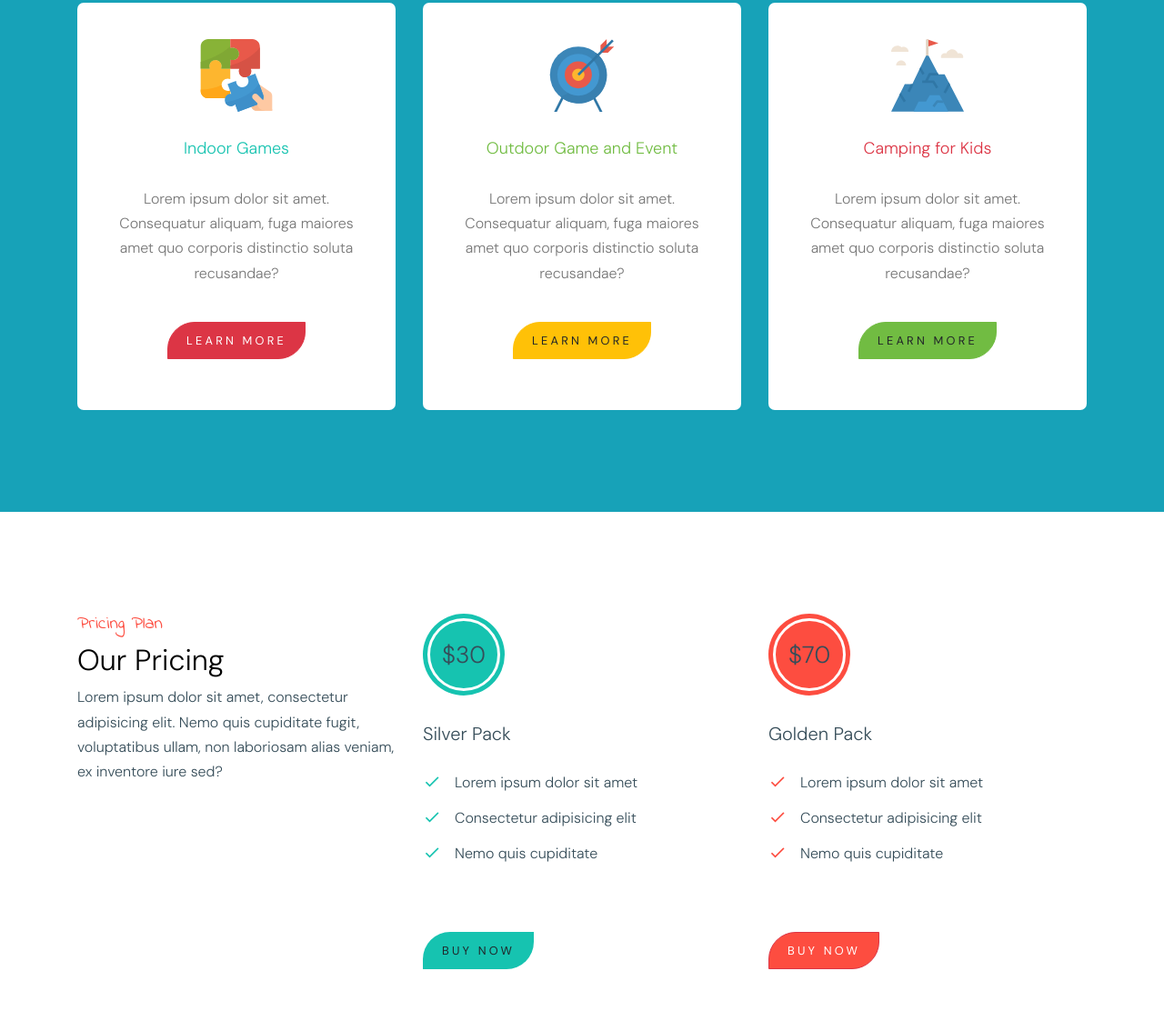
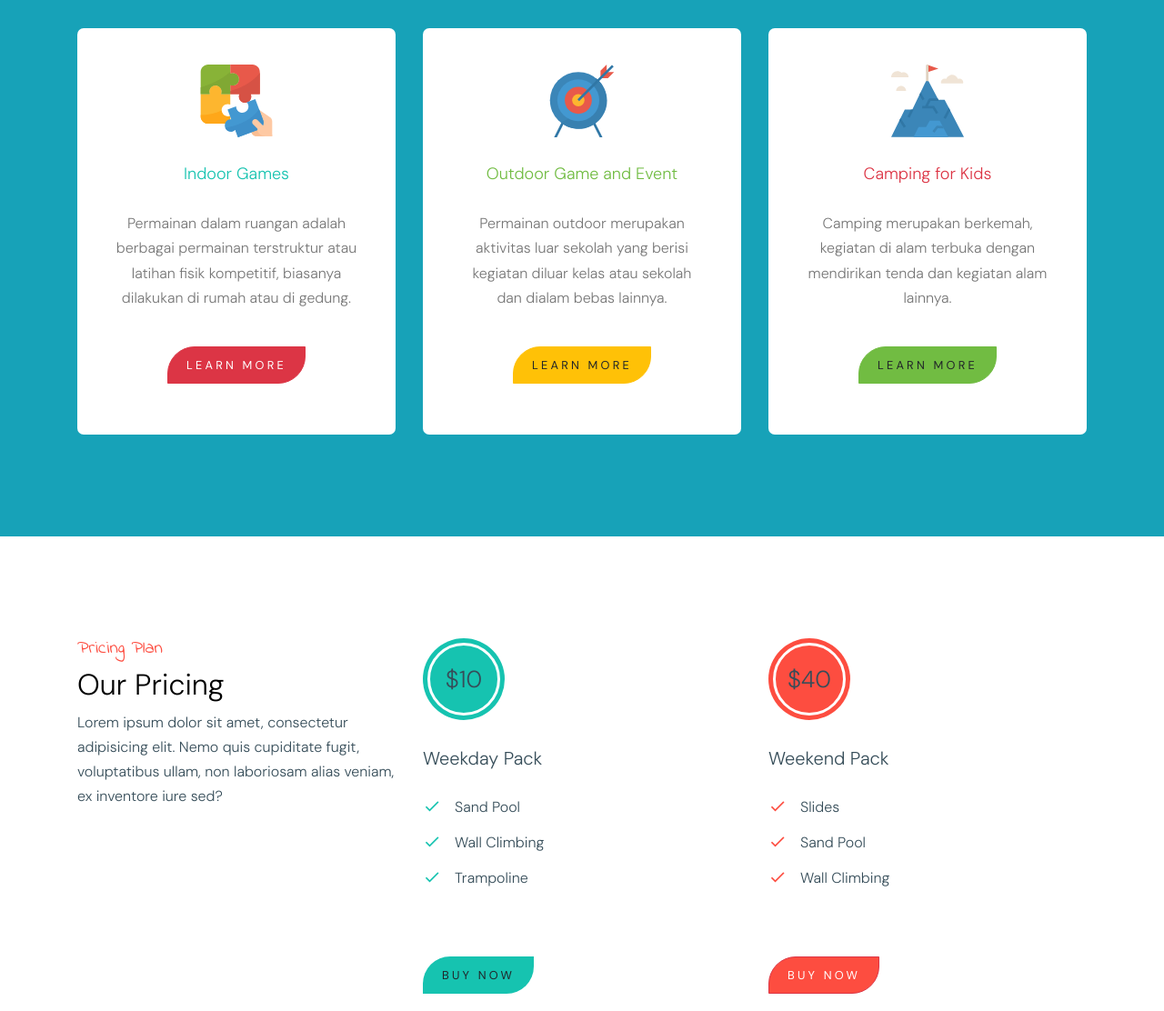
Before and after one commit to blonceng/helokids, a plain HTML site: page index.html in a window 1280 px wide. Shown: the part 2170-3282 px from the top of the page at 91% size. Drawn offline with Linux system fonts and the light colour scheme; files whose address does not match are found by name.

Commit message:
first commit

```diff
--- a/index.html
+++ b/index.html
@@ -7,7 +7,7 @@
     <meta name="viewport" content="width=device-width, initial-scale=1, shrink-to-fit=no">
 
     <link href="https://fonts.googleapis.com/css?family=DM+Sans:300,400,700|Indie+Flower" rel="stylesheet">
-
+    <link href="./images/favicon.ico" rel="icon">
 
     <link rel="stylesheet" href="fonts/icomoon/style.css">
 
@@ -120,7 +120,7 @@
                 <span class="icon-home"></span>
               </span>
               <h2>Indoor Games</h2>
-              <p>Lorem ipsum dolor sit amet, consectetur adipisicing elit. Minima nesciunt, mollitia, hic enim id culpa.</p>
+              <p>Permainan dalam ruangan adalah berbagai permainan terstruktur atau latihan fisik kompetitif, biasanya dilakukan di rumah atau di gedung.</p>
             </div>
           </div>
           <div class="col-lg-4">
@@ -129,7 +129,7 @@
                 <span class="icon-person"></span>
               </span>
               <h2>Outdoor Game And Event</h2>
-              <p>Lorem ipsum dolor sit amet, consectetur adipisicing elit. Minima nesciunt, mollitia, hic enim id culpa.</p>
+              <p>Permainan outdoor merupakan aktivitas luar sekolah yang berisi kegiatan diluar kelas atau sekolah dan dialam bebas lainnya.</p>
             </div>
           </div>
           <div class="col-lg-4">
@@ -138,7 +138,7 @@
                 <span class="icon-cog"></span>
               </span>
               <h2>Camping for Kids</h2>
-              <p>Lorem ipsum dolor sit amet, consectetur adipisicing elit. Minima nesciunt, mollitia, hic enim id culpa.</p>
+              <p>Camping merupakan berkemah, kegiatan di alam terbuka dengan mendirikan tenda dan kegiatan alam lainnya.</p>
             </div>
           </div>
         </div>
@@ -154,7 +154,7 @@
           <div class="col-md-5 ml-auto pl-md-5">
             <span class="text-cursive h5 text-red">About Us</span>
             <h3 class="text-black">Bring Fun Life To Your Kids</h3>
-            <p><span>Lorem ipsum dolor sit amet, consectetur adipisicing elit. Et harum, magni sequi nostrum maxime enim.</span><span>Magnam id atque dicta deleniti, ipsam ipsum distinctio. Facilis praesentium voluptatem accusamus, earum veritatis, laudantium.</span></p>
+            <p><span>Anak-anak secara alamiah senang bersenang-senang. Mereka bermain dengan mudah dan menganggap kekonyolan sebagai hal yang lucu. Bagi kita sebagai orang tua, situasinya berbeda kita bahkan mungkin bereaksi terhadap kekonyolan.</span></p>
 
             <p class="mt-5"><a href="#" class="btn btn-warning py-4 btn-custom-1">More About Us</a></p>
           </div>
@@ -176,7 +176,7 @@
             <div class="package text-center bg-white">
               <span class="img-wrap"><img src="images/flaticon/svg/001-jigsaw.svg" alt="Image" class="img-fluid"></span>
               <h3 class="text-teal">Indoor Games</h3>
-              <p>Lorem ipsum dolor sit amet. Consequatur aliquam, fuga maiores amet quo corporis distinctio soluta recusandae?</p>
+              <p>Permainan dalam ruangan adalah berbagai permainan terstruktur atau latihan fisik kompetitif, biasanya dilakukan di rumah atau di gedung.</p>
               <p><a href="#" class="btn btn-primary btn-custom-1 mt-4">Learn More</a></p>
             </div>
           </div>
@@ -184,7 +184,7 @@
             <div class="package text-center bg-white">
               <span class="img-wrap"><img src="images/flaticon/svg/002-target.svg" alt="Image" class="img-fluid"></span>
               <h3 class="text-success">Outdoor Game and Event</h3>
-              <p>Lorem ipsum dolor sit amet. Consequatur aliquam, fuga maiores amet quo corporis distinctio soluta recusandae?</p>
+              <p>Permainan outdoor merupakan aktivitas luar sekolah yang berisi kegiatan diluar kelas atau sekolah dan dialam bebas lainnya.</p>
               <p><a href="#" class="btn btn-warning btn-custom-1 mt-4">Learn More</a></p>
             </div>
           </div>
@@ -192,7 +192,7 @@
             <div class="package text-center bg-white">
               <span class="img-wrap"><img src="images/flaticon/svg/003-mission.svg" alt="Image" class="img-fluid"></span>
               <h3 class="text-danger">Camping for Kids</h3>
-              <p>Lorem ipsum dolor sit amet. Consequatur aliquam, fuga maiores amet quo corporis distinctio soluta recusandae?</p>
+              <p>Camping merupakan berkemah, kegiatan di alam terbuka dengan mendirikan tenda dan kegiatan alam lainnya.</p>
               <p><a href="#" class="btn btn-success btn-custom-1 mt-4">Learn More</a></p>
             </div>
           </div>
@@ -211,13 +211,13 @@
           <div class="col-md-4">
             <div class="pricing teal">
               <span class="price">
-                <span>$30</span>
+                <span>$10</span>
               </span>
-              <h3>Silver Pack</h3>
+              <h3>Weekday Pack</h3>
               <ul class="ul-check list-unstyled teal">
-                <li>Lorem ipsum dolor sit amet</li>
-                <li>Consectetur adipisicing elit</li>
-                <li>Nemo quis cupiditate</li>
+                <li>Sand Pool</li>
+                <li>Wall Climbing</li>
+                <li>Trampoline</li>
               </ul>
               <p><a href="#" class="btn btn-teal btn-custom-1 mt-4">Buy Now</a></p>
             </div>
@@ -225,13 +225,13 @@
           <div class="col-md-4">
             <div class="pricing danger">
               <span class="price">
-                <span>$70</span>
+                <span>$40</span>
               </span>
-              <h3>Golden Pack</h3>
+              <h3>Weekend Pack</h3>
               <ul class="ul-check list-unstyled danger">
-                <li>Lorem ipsum dolor sit amet</li>
-                <li>Consectetur adipisicing elit</li>
-                <li>Nemo quis cupiditate</li>
+                <li>Slides</li>
+                <li>Sand Pool</li>
+                <li>Wall Climbing</li>
               </ul>
               <p><a href="#" class="btn btn-danger btn-custom-1 mt-4">Buy Now</a></p>
             </div>
@@ -381,7 +381,7 @@
             <div class="border-top pt-5">
               <p>
             <!-- Link back to Colorlib can't be removed. Template is licensed under CC BY 3.0. -->
-            Copyright &copy;<script>document.write(new Date().getFullYear());</script> All rights reserved | This template is made with <i class="icon-heart text-danger" aria-hidden="true"></i> by <a href="https://colorlib.com" target="_blank" >Colorlib</a>
+            Copyright &copy;<script>document.write(new Date().getFullYear());</script> All rights reserved | This template is made with <i class="icon-heart text-danger" aria-hidden="true"></i> by <a href="" target="_blank" >Hello Kids</a>
             <!-- Link back to Colorlib can't be removed. Template is licensed under CC BY 3.0. -->
             </p>
             </div>
```
Also changed, not shown: about.html (+3 -3 lines), contact.html (+2 -2 lines), gallery.html (+2 -2 lines), packages.html (+5 -5 lines), pricing.html (+2 -2 lines), images/HK.png (added), images/favicon.ico (added), 1 other file.
